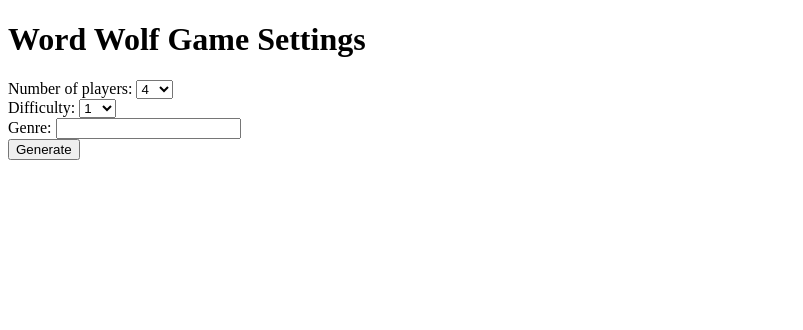
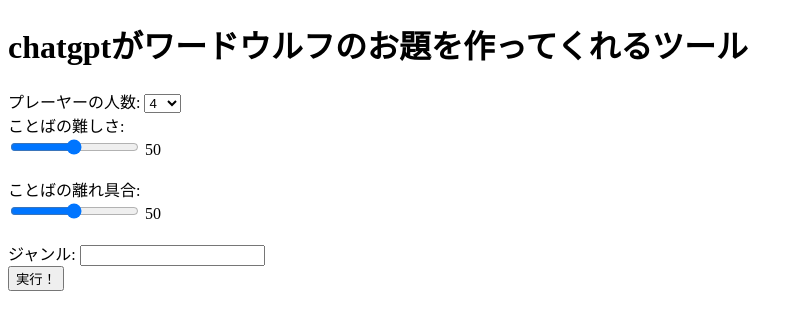
Before and after one commit to hikineet-umamichang/project_umamichang, a Flask app: page /wordwolf/ in a window 1280 px wide. Shown: the top 330 px of the page, without its empty margins (0-803 px from the left). Run offline with Flask 2, Linux system fonts and the light colour scheme.

Commit message:
Fix slider

```diff
--- a/app/templates/wordwolf/settings.html
+++ b/app/templates/wordwolf/settings.html
@@ -1,31 +1,55 @@
 <!DOCTYPE html>
 <html lang="en">
+
 <head>
     <meta charset="UTF-8">
     <meta name="viewport" content="width=device-width, initial-scale=1.0">
-    <title>Word Wolf Settings</title>
+    <title>Word Wolf by gpt</title>
 </head>
+
 <body>
-    <h1>Word Wolf Game Settings</h1>
+    <h1>chatgptがワードウルフのお題を作ってくれるツール</h1>
     <form action="/wordwolf/reveal" method="POST">
-        <label for="num_players">Number of players:</label>
+        <label for="num_players">プレーヤーの人数:</label>
         <select name="num_players" id="num_players">
             {% for num in range(4, 11) %}
-                <option value="{{ num }}">{{ num }}</option>
+            <option value="{{ num }}">{{ num }}</option>
             {% endfor %}
         </select>
         <br>
-        <label for="difficulty">Difficulty:</label>
-        <select name="difficulty" id="difficulty">
-            {% for diff in range(1, 11) %}
-                <option value="{{ diff }}">{{ diff }}</option>
-            {% endfor %}
-        </select>
+        <label for="difficulty">ことばの難しさ:</label>
+        <div class="slider-container">
+            <input type="range" min="1" max="100" value="50" class="slider" id="difficulty" name="difficulty">
+            <span class="slider-value" id="sliderValue1">50</span>
+        </div>
         <br>
-        <label for="genre">Genre:</label>
+        <label for="distance">ことばの離れ具合:</label>
+        <div class="slider-container">
+            <input type="range" min="1" max="100" value="50" class="slider" id="distance" name="distance">
+            <span class="slider-value" id="sliderValue2">50</span>
+        </div>
+        <br>
+        <label for="genre">ジャンル:</label>
         <input type="text" name="genre" id="genre" maxlength="10" required>
         <br>
-        <input type="submit" value="Generate">
+        <input type="submit" value="実行！">
     </form>
+    <script>
+        window.addEventListener("DOMContentLoaded", (event) => {
+            const sliders = document.getElementsByClassName("slider");
+            const outputs = document.getElementsByClassName("slider-value");
+
+            for (let i = 0; i < sliders.length; i++) {
+                sliders[i].addEventListener("input", function () {
+                    outputs[i].innerHTML = this.value;
+                });
+
+                // 初期値を設定する
+                outputs[i].innerHTML = sliders[i].value;
+            }
+        });
+
+    </script>
 </body>
+
 </html>
--- a/app/wordwolf/input.txt
+++ b/app/wordwolf/input.txt
@@ -1,10 +1,10 @@
-ワードウルフのお題を考えて、２つの言葉を空白区切りで出力してください。ジャンルと言葉の難しさ（1〜10）は私が指定します。
+ワードウルフのお題を考えて、２つの言葉を空白区切りで出力してください。ジャンル、言葉の難しさ（1〜100）、単語の距離（1〜100）は私が指定します。
 
 例)
 “””
-Input : genre[冷たいもの],difficulty[5]
+Input : genre[冷たいもの],difficulty[5],distance[3]
 Output : 雪 氷
 “””
 
-Input : genre[{{genre}}],difficulty[{{difficulty}}]
+Input : genre[{{genre}}],difficulty[{{difficulty}},distance[{{distance}}]]
 Output :
--- a/app/wordwolf/views.py
+++ b/app/wordwolf/views.py
@@ -8,12 +8,18 @@
 openai.api_key = os.getenv("OPENAI_API_KEY")
 
 
-def generate_themes(genre, difficulty):
+def generate_themes(genre, difficulty, distance):
     # print(os.getcwd())
-    with open(os.path.dirname(__file__)+"/input.txt", "r", encoding="utf-8") as file:
+    if len(genre)>10:
+        return ["生成失敗", "生成失敗"]
+    with open(os.path.dirname(__file__) + "/input.txt", "r", encoding="utf-8") as file:
         input_text = file.read()
 
-    input_text = input_text.replace("{{genre}}", genre).replace("{{difficulty}}", difficulty)
+    input_text = (
+        input_text.replace("{{genre}}", genre)
+        .replace("{{difficulty}}", difficulty)
+        .replace("{{distance}}", distance)
+    )
     # print(input_text)
 
     # Call OpenAI API to generate themes
@@ -39,11 +45,14 @@
     if request.method == "POST":
         num_players = int(request.form.get("num_players"))
         difficulty = request.form.get("difficulty")
+        distance = request.form.get("distance")
         genre = request.form.get("genre")
 
-        themes = generate_themes(genre, difficulty)
+        themes = generate_themes(genre, difficulty, distance)
         wolf_index = random.randint(0, int(num_players) - 1)
-        themes_list = [themes[0] if i == wolf_index else themes[1] for i in range(int(num_players))]
+        themes_list = [
+            themes[0] if i == wolf_index else themes[1] for i in range(int(num_players))
+        ]
 
         return render_template(
             "wordwolf/reveal.html",
```
Also changed, not shown: app/templates/wordwolf/reveal.html (+6 -6 lines), test/test_openai_api.py (+1 -1 lines), test/test_openai_api.txt (+1 -1 lines), test/test_ui.html (added, +45 -0 lines).
